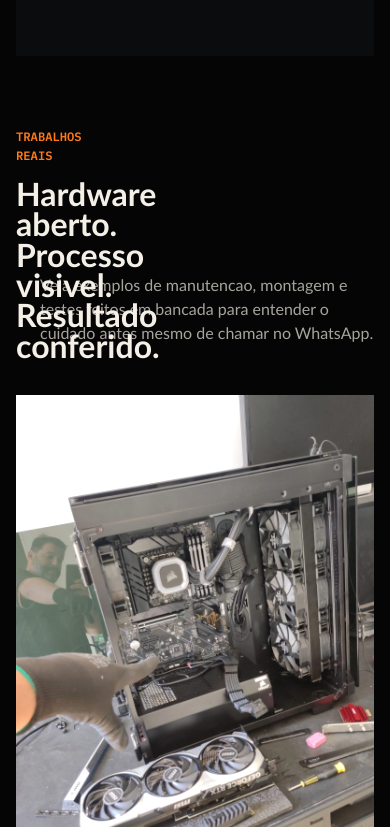
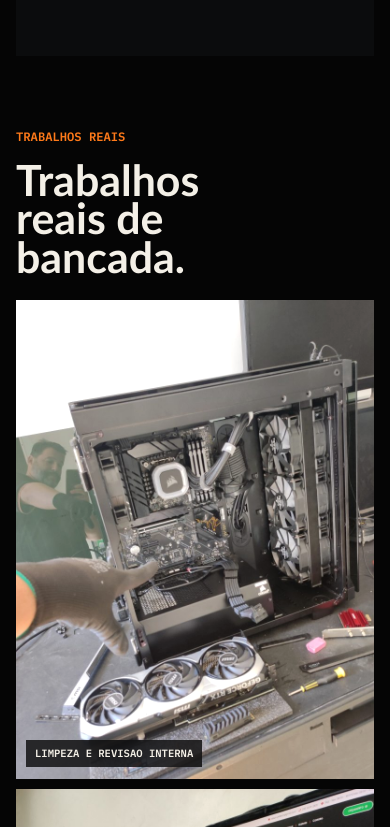
Before and after one commit to AdemiltonJr/Protech, a plain HTML site: page index.html in a window 390 px wide. Shown: the part 3160-3987 px from the top of the page. Drawn offline with Linux system fonts and the light colour scheme; a web font is replaced by a local one.

Commit message:
Improve mobile work section layout

```diff
--- a/index.html
+++ b/index.html
@@ -156,7 +156,10 @@
         <div class="section-heading wide">
           <div>
             <div class="section-kicker">Trabalhos reais</div>
-            <h2 id="work-title">Hardware aberto. Processo visivel. Resultado conferido.</h2>
+            <h2 id="work-title">
+              <span class="desktop-title">Hardware aberto. Processo visivel. Resultado conferido.</span>
+              <span class="mobile-title">Trabalhos reais de bancada.</span>
+            </h2>
           </div>
           <p>
             Veja exemplos de manutencao, montagem e testes feitos em bancada
--- a/styles.css
+++ b/styles.css
@@ -387,6 +387,10 @@ h2 {
   letter-spacing: 0;
 }
 
+.mobile-title {
+  display: none;
+}
+
 .section-heading p,
 .proof-copy p,
 .review-copy p {
@@ -751,6 +755,7 @@ h2 {
 
   .hero-grid,
   .section-heading,
+  .section-heading.wide,
   .proof,
   .reviews,
   .directions,
@@ -847,11 +852,43 @@ h2 {
 
   .work-grid {
     grid-template-columns: 1fr;
+    gap: 10px;
   }
 
   .work-item,
   .work-item.tall {
-    min-height: 390px;
+    min-height: 320px;
+  }
+
+  .work .section-heading {
+    gap: 0;
+    margin-bottom: 24px;
+  }
+
+  .work .section-heading p {
+    display: none;
+  }
+
+  .work h2 {
+    max-width: 10ch;
+    font-size: clamp(2.35rem, 11vw, 2.75rem);
+    line-height: 0.9;
+  }
+
+  .desktop-title {
+    display: none;
+  }
+
+  .mobile-title {
+    display: inline;
+  }
+
+  .work-item figcaption {
+    left: 10px;
+    right: auto;
+    max-width: calc(100% - 20px);
+    padding: 8px 9px;
+    font-size: 0.66rem;
   }
 
   .site-footer {
```
